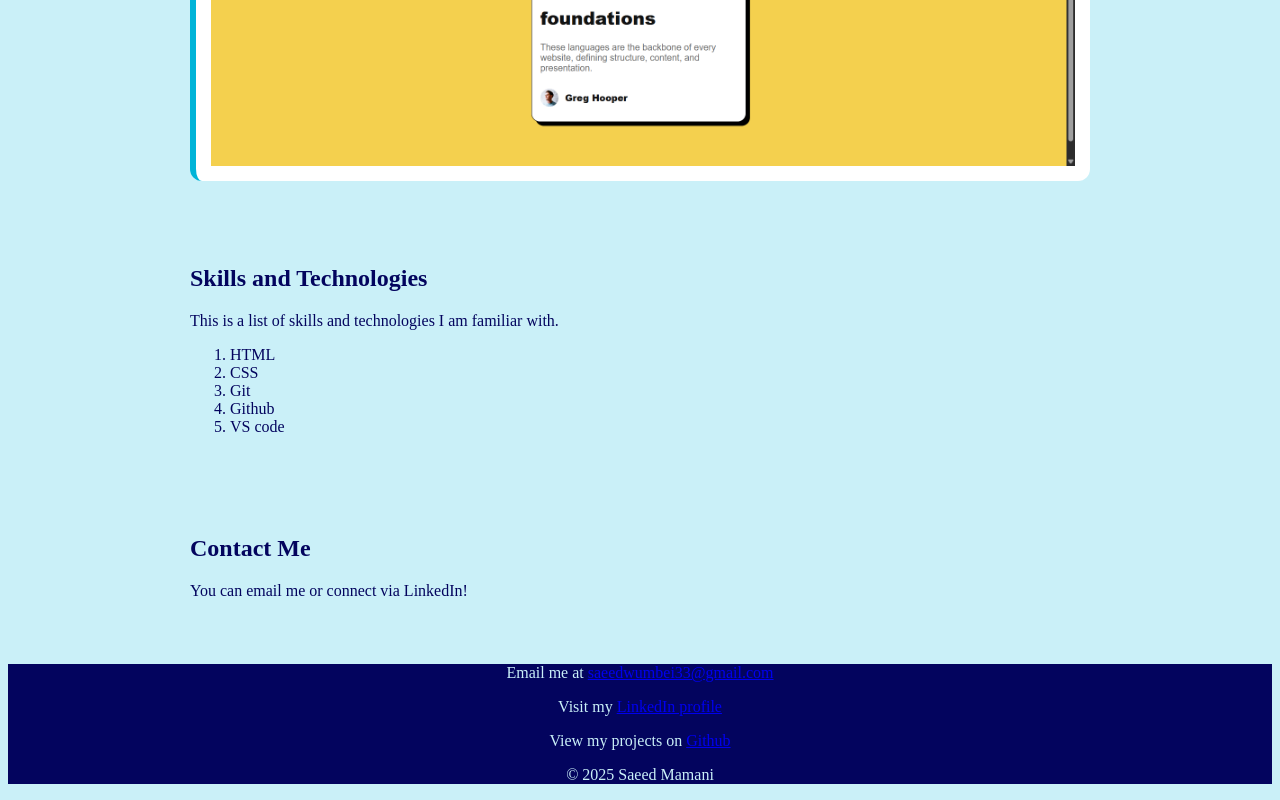
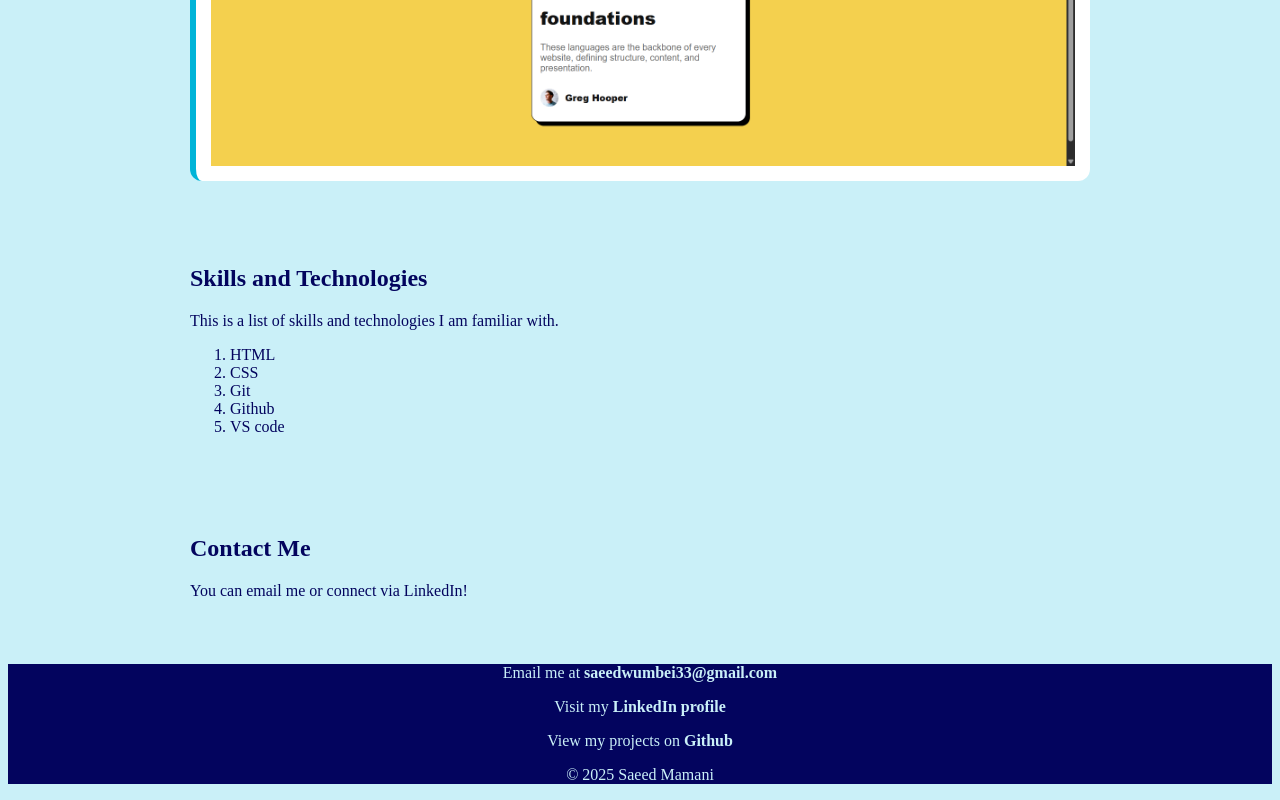
Before and after one commit to Section33-ops/my-portfolio, a plain HTML site: page index.html in a window 1280 px wide. Shown: the part 2051-2851 px from the top of the page. Drawn offline with Linux system fonts and the light colour scheme.

Commit message:
Change color of footer links, remove line from footer links, change font weight to bold

```diff
--- a/style.css
+++ b/style.css
@@ -36,6 +36,12 @@ footer {
   text-align: center;
 }
 
+footer a {
+  color: #caf0f8ff;
+  text-decoration: none;
+  font-weight: bold;
+}
+
 .project {
   background-color: white;
   padding: 15px;
```
